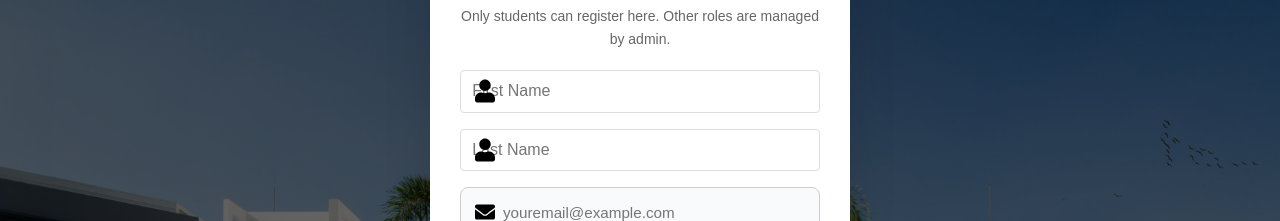
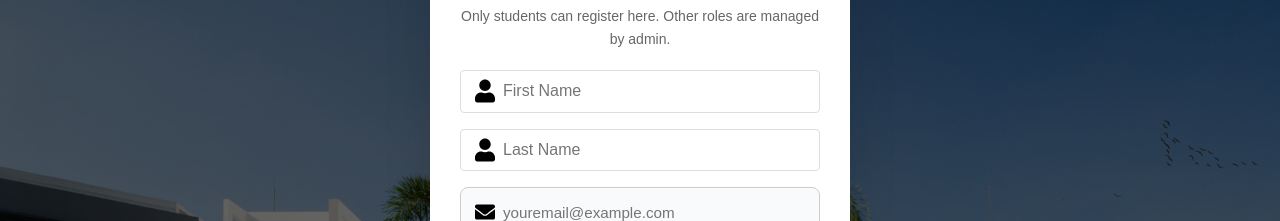
Before and after one commit to Dhanuka2002/SmartMed-Frontend, a React (Vite) app in the folder frontend/: page /register in a window 1280 px wide. Shown: the part 237-458 px from the top of the page. Built offline with nearby package versions, Linux system fonts and the light colour scheme; no server answers.

Commit message:
Develop the automatic email send option

```diff
--- a/frontend/src/components/Register/Register.css
+++ b/frontend/src/components/Register/Register.css
@@ -75,15 +75,12 @@
   width: 20px;
 }
 
-.input-group input,
-.input-group select {
-  width: 100%;
-  padding: 12px 15px 12px 42px;
-  border: 1px solid #ccc;
-  border-radius: 8px;
-  background: #f9fafb;
-  font-size: 0.95rem;
-  transition: border 0.3s ease;
+.input-group input[name="firstName"],
+.input-group input[name="lastName"],
+.input-group select[name="firstName"],
+.input-group select[name="lastName"] {
+  padding-left: 42px; /* Increase as needed for more space */
+  font-size: 0.95rem;
 }
 
 .input-group input:focus,
```
Also changed, not shown: 2 other files (tests, documents, lock files or other folders).
